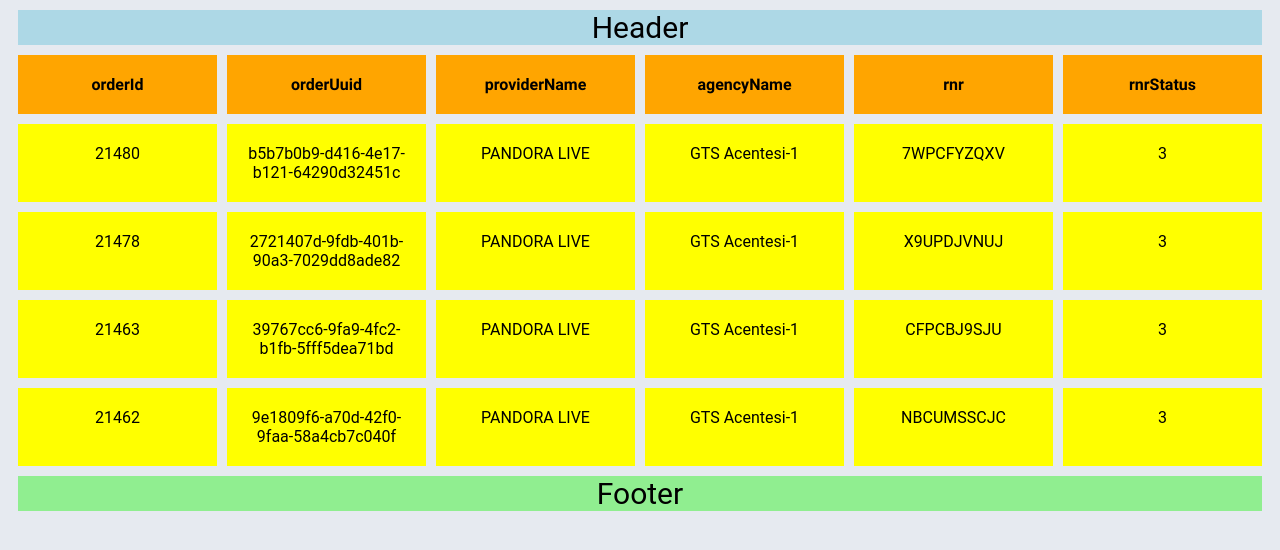
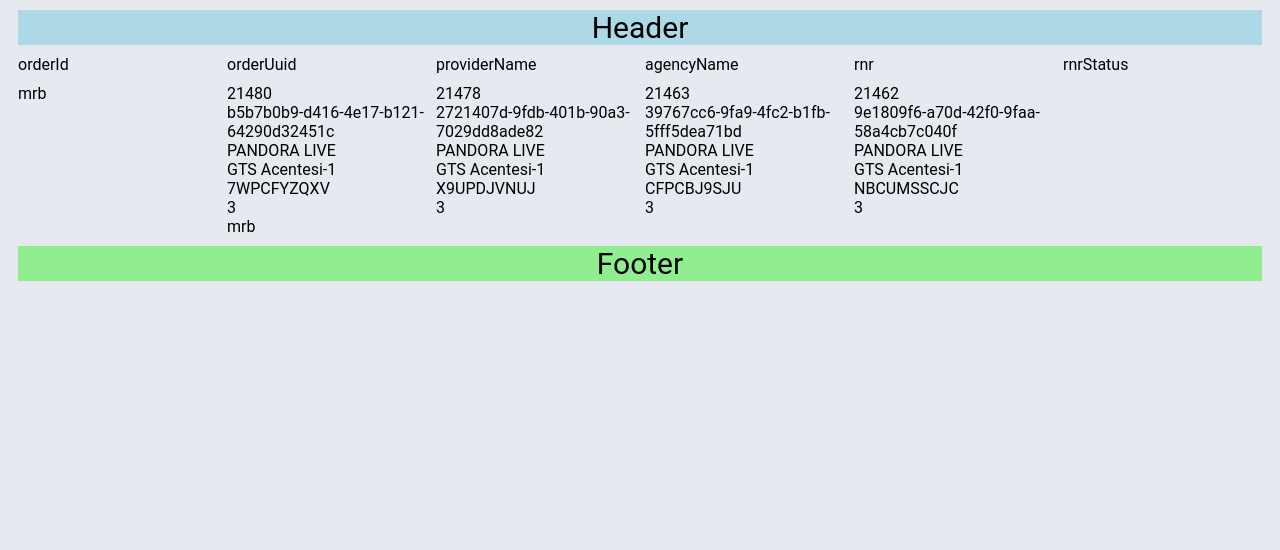
Before and after one commit to Mwiert/miniSpa, a Vue app: page /pinkpanthers in a window 1280 px wide. Shown: the top 550 px of the page. Built offline with nearby package versions, Linux system fonts and the light colour scheme; a web font is replaced by a local one.

Commit message:
Add SmartTableBody component

```diff
--- a/package.json
+++ b/package.json
@@ -28,9 +28,11 @@
     "@vue/tsconfig": "^0.5.1",
     "eslint": "^8.57.0",
     "eslint-plugin-vue": "^9.23.0",
+    "node-sass": "^9.0.0",
     "npm-run-all2": "^6.2.0",
     "prettier": "^3.2.5",
     "sass": "^1.77.2",
+    "sass-loader": "^14.2.1",
     "typescript": "~5.4.0",
     "vite": "^5.3.1",
     "vite-plugin-vue-devtools": "^7.3.1",
--- a/src/components/SmartTable/SmartTable.vue
+++ b/src/components/SmartTable/SmartTable.vue
@@ -4,17 +4,8 @@
             Header
         </div>
 
-        <div class="grid-container">
-            <div v-for="(header, index) in headers" :key="index" class="grid-header">
-                {{ header.text }}
-            </div>
+        <SmartTableBody :tableData="dummies"/>
 
-            <template v-for="(row, rowIndex) in rows" :key="rowIndex">
-                <div v-for="(cell, cellIndex) in row" :key="cellIndex" class="grid-item">
-                    {{ cell.text }}
-                </div>
-            </template>
-        </div>
 
         <div class="footer">
             Footer
@@ -23,52 +14,17 @@
 </template>
 
 <script lang="ts">
+import SmartTableBody from "./SmartTableBody.vue";
+import dummies from './dummy.js';
 export default{
     name: 'SmartTable',
+    components: {
+        SmartTableBody
+
+    },
     data() {
         return {
-            headers: [
-                { text: 'orderId' },
-                { text: 'orderUuid' },
-                { text: 'providerName' },
-                { text: 'agencyName' },
-                { text: 'rnr' },
-                { text: 'rnrStatus' }
-            ],
-            rows: [
-                [
-                    { text: '21480' },
-                    { text: 'b5b7b0b9-d416-4e17-b121-64290d32451c' },
-                    { text: 'PANDORA LIVE' },
-                    { text: 'GTS Acentesi-1' },
-                    { text: '7WPCFYZQXV' },
-                    { text: '3' }
-                ],
-                [
-                    { text: '21478' },
-                    { text: '2721407d-9fdb-401b-90a3-7029dd8ade82' },
-                    { text: 'PANDORA LIVE' },
-                    { text: 'GTS Acentesi-1' },
-                    { text: 'X9UPDJVNUJ' },
-                    { text: '3' }
-                ],
-                [
-                    { text: '21463' },
-                    { text: '39767cc6-9fa9-4fc2-b1fb-5fff5dea71bd' },
-                    { text: 'PANDORA LIVE' },
-                    { text: 'GTS Acentesi-1' },
-                    { text: 'CFPCBJ9SJU' },
-                    { text: '3' }
-                ],
-                [
-                    { text: '21462' },
-                    { text: '9e1809f6-a70d-42f0-9faa-58a4cb7c040f' },
-                    { text: 'PANDORA LIVE' },
-                    { text: 'GTS Acentesi-1' },
-                    { text: 'NBCUMSSCJC' },
-                    { text: '3' }
-                ]
-            ]
+           dummies: dummies
         };
     }
 };
--- /dev/null
+++ b/src/components/SmartTable/SmartTableBody.vue
@@ -0,0 +1,54 @@
+<template>
+  <div class="grid-container">
+    <div v-for="(header, index) in headers" :key="index" class="grid-header">
+      {{ header }}
+    </div>
+
+    <div v-for="(tableRow, rowIndex) in tableData" :key="rowIndex">
+      <div v-for="(cell, cellIndex) in tableRow" :key="cellIndex" class="grid-item">
+        {{ cell }}
+      </div>
+    </div>
+  </div>
+</template>
+
+<script lang="ts">
+export default {
+  name: 'SmartTableBody',
+  props: {
+    tableData: Object
+  },
+  computed: {
+    headers() {
+      return this.tableData.length ? Object.keys(this.tableData[0]) : []
+    },
+    // gridTemplateColumns() {
+    //   return {
+    //     display: 'grid',
+    //     'grid-template-columns': repeat(${this.headers.length}, ${colwidth})
+    //   }
+    // }
+  }
+}
+</script>
+
+<!-- <stlye lang="scss">
+// .smart-table-body-c {
+//   display: grid;
+//   margin-top: 10px;
+//   margin-bottom: 10px;
+//   gap: 10px;
+//   .grid-header,
+//   .grid-item {
+//     background-color: yellow;
+//     padding: 20px;
+//     border: 1px solid b;
+//     text-align: center;
+//   }
+
+//   .grid-header {
+//     font-weight: bold;
+//     background-color: orange;
+//   }
+// }
+</stlye> -->
--- /dev/null
+++ b/src/components/SmartTable/dummy.js
@@ -0,0 +1,37 @@
+const dummy = [
+    {
+       orderId: 21480,
+       orderUuid: "b5b7b0b9-d416-4e17-b121-64290d32451c",
+       providerName: "PANDORA LIVE",
+       agencyName: "GTS Acentesi-1",
+       rnr: "7WPCFYZQXV",
+       rnrStatus: 3,
+       mrb: "mrb"
+    },
+    {
+       orderId: 21478,
+       orderUuid: "2721407d-9fdb-401b-90a3-7029dd8ade82",
+       providerName: "PANDORA LIVE",
+       agencyName: "GTS Acentesi-1",
+       rnr: "X9UPDJVNUJ",
+       rnrStatus: 3,
+    },
+    {
+       orderId: 21463,
+       orderUuid: "39767cc6-9fa9-4fc2-b1fb-5fff5dea71bd",
+       providerName: "PANDORA LIVE",
+       agencyName: "GTS Acentesi-1",
+       rnr: "CFPCBJ9SJU",
+       rnrStatus: 3,
+    },
+    {
+       orderId: 21462,
+       orderUuid: "9e1809f6-a70d-42f0-9faa-58a4cb7c040f",
+       providerName: "PANDORA LIVE",
+       agencyName: "GTS Acentesi-1",
+       rnr: "NBCUMSSCJC",
+       rnrStatus: 3,
+    },
+ ];
+
+ export default dummy;
```
Also changed, not shown: 1 other file (tests, documents, lock files or other folders).
